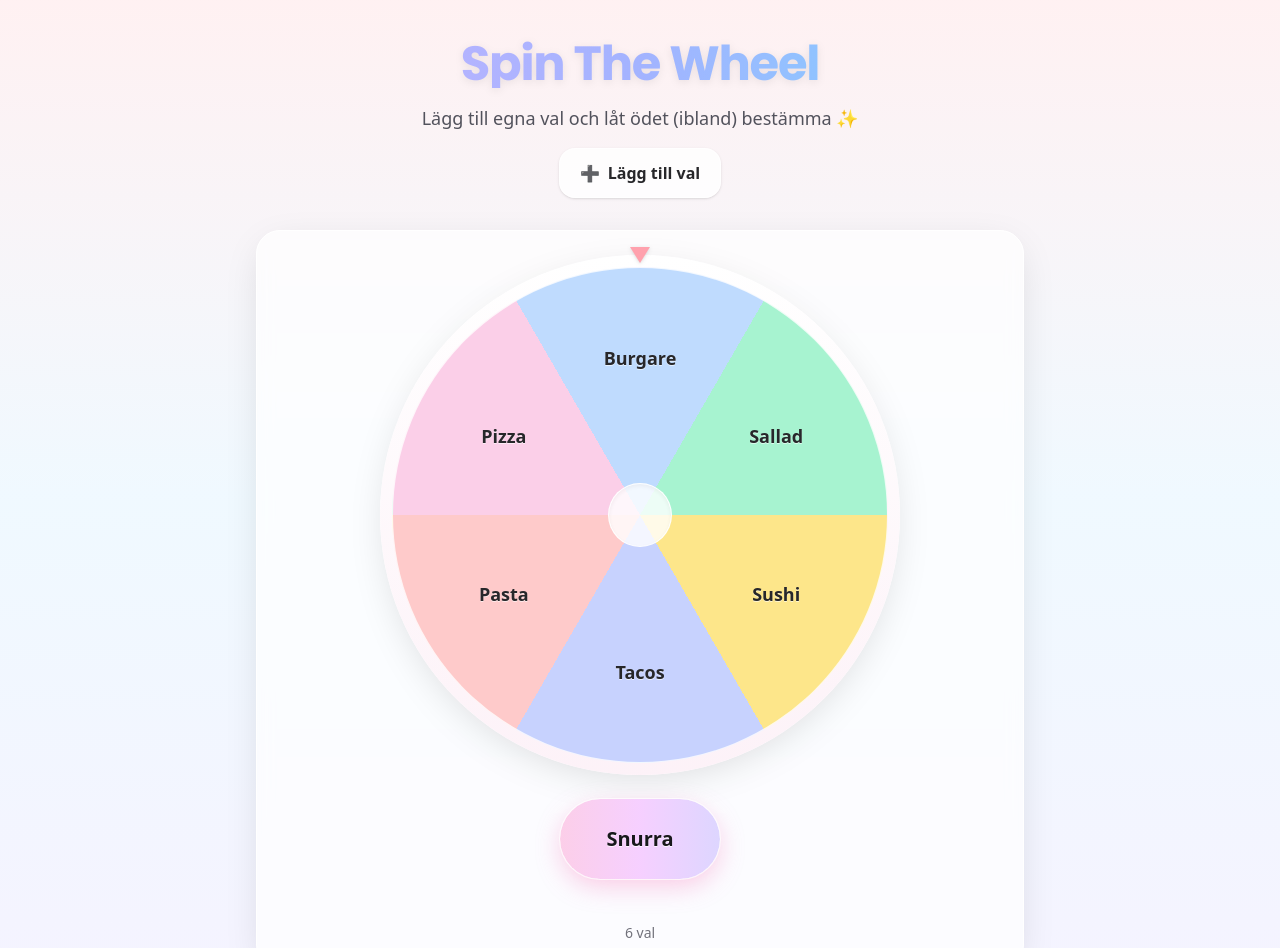
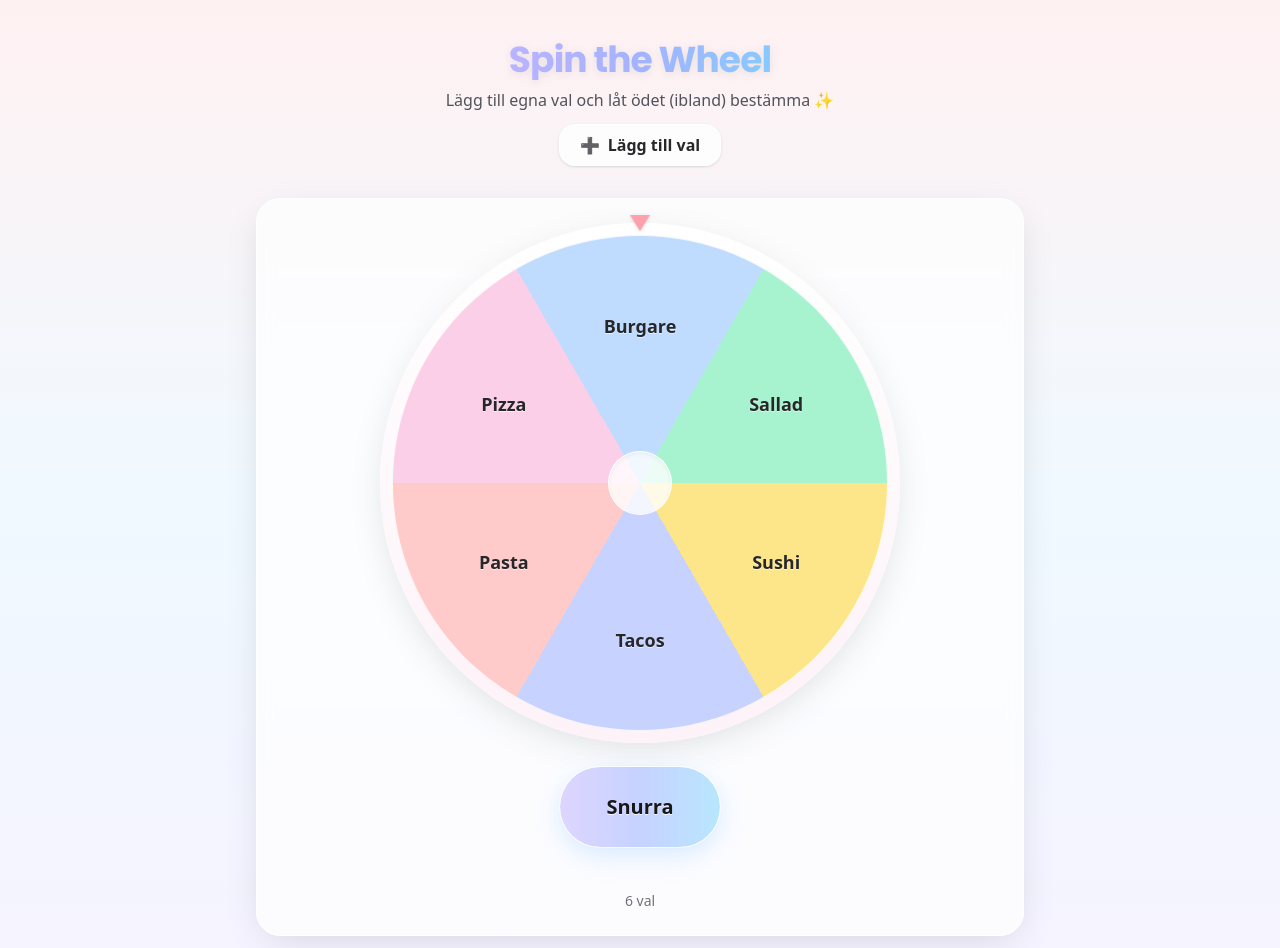
Before and after one commit to JuliaRymem/spin-the-wheel, a React (Vite) app: page / in a window 1280 px wide. Shown: the top 948 px of the page. Built offline with nearby package versions, Linux system fonts and the light colour scheme.

Commit message:
Update App.jsx

```diff
--- a/src/App.jsx
+++ b/src/App.jsx
@@ -46,7 +46,6 @@ export default function App() {
     if (winnerIndex === idx) setWinnerIndex(null);
   }
 
-  // fixad spin-funktion (rätt segment under pilen)
   function spin() {
     if (!canSpin) return;
     setSpinning(true);
@@ -83,41 +82,45 @@ export default function App() {
   const winner = winnerIndex != null ? segments[winnerIndex] : null;
 
   return (
-    <div className="min-h-screen w-full flex items-center justify-center px-5 py-10 text-center bg-gradient-to-b from-rose-50 via-sky-50 to-violet-50">
-      <div className="w-full max-w-3xl">
-        {/* 🩷 Header */}
-        <div className="mx-auto mb-8">
+    <div className="min-h-screen w-full flex items-center justify-center px-5 py-8 sm:py-10 text-center bg-gradient-to-b from-rose-50 via-sky-50 to-violet-50">
+      <div className="w-full max-w-3xl flex flex-col items-center">
+        {/* Header */}
+        <div className="mb-8">
           <h1
-            className="text-5xl sm:text-5xl font-extrabold tracking-tight
+            className="text-3xl sm:text-4xl font-extrabold tracking-tight
                        bg-gradient-to-r from-violet-300 via-indigo-300 to-sky-300
                        bg-clip-text text-transparent
                        drop-shadow-[0_2px_4px_rgba(0,0,0,0.08)]
                        font-['Poppins',sans-serif]"
           >
-            Spin The Wheel
+            Spin the Wheel
           </h1>
-          <p className="text-zinc-600 mt-4 text-base sm:text-lg font-medium">
+          <p className="text-zinc-600 mt-2 text-sm sm:text-base font-medium max-w-md mx-auto">
             Lägg till egna val och låt ödet (ibland) bestämma ✨
           </p>
 
+          <div className="mt-3 flex items-center justify-center gap-2 flex-wrap">
             <button
               onClick={() => setManageOpen(true)}
-            className="mt-4 inline-flex items-center gap-2 rounded-2xl bg-white/80 border border-white/70 shadow-sm
-                       px-5 py-3 font-bold text-zinc-800 hover:bg-white transition
-                       focus:outline-none focus:ring-4 focus:ring-pink-200"
+              className="inline-flex items-center gap-2 rounded-2xl bg-white/80 border border-white/70 shadow-sm
+                         px-5 py-2 font-bold text-zinc-800 hover:bg-white transition
+                         focus:outline-none focus:ring-4 focus:ring-indigo-200"
             >
               <span>➕</span> Lägg till val
             </button>
           </div>
+        </div>
 
-        {/* 🎡 Wheel */}
-        <div className="mx-auto rounded-3xl bg-white/70 backdrop-blur-sm border border-white shadow-[0_10px_40px_-10px_rgba(0,0,0,0.15)] p-6">
+        {/* Kort med hjulet */}
+        <div className="w-full rounded-3xl bg-white/70 backdrop-blur-sm border border-white shadow-[0_10px_40px_-10px_rgba(0,0,0,0.15)] p-6 flex flex-col items-center justify-center">
+          <div className="w-full flex justify-center items-center">
             <Wheel
               segments={segments}
               rotation={rotation}
               spinning={spinning}
               onTransitionEnd={onTransitionEnd}
             />
+          </div>
 
           {/* Snurra-knapp */}
           <div className="mt-6">
@@ -126,9 +129,9 @@ export default function App() {
               onClick={spin}
               className="group relative inline-flex items-center justify-center rounded-full
                          h-16 w-32 sm:h-20 sm:w-40
-                         bg-gradient-to-r from-pink-200 via-fuchsia-200 to-violet-200
+                         bg-gradient-to-r from-violet-200 via-indigo-200 to-sky-200
                          text-zinc-900 font-extrabold text-lg sm:text-xl
-                         shadow-[0_8px_24px_rgba(244,114,182,0.35)] disabled:opacity-50
+                         shadow-[0_8px_24px_rgba(147,197,253,0.35)] disabled:opacity-50
                          transition-transform active:scale-95 hover:scale-[1.06]"
               aria-label="Snurra"
               title="Snurra"
```
Lines whose indentation alone changed are shown as unchanged.
